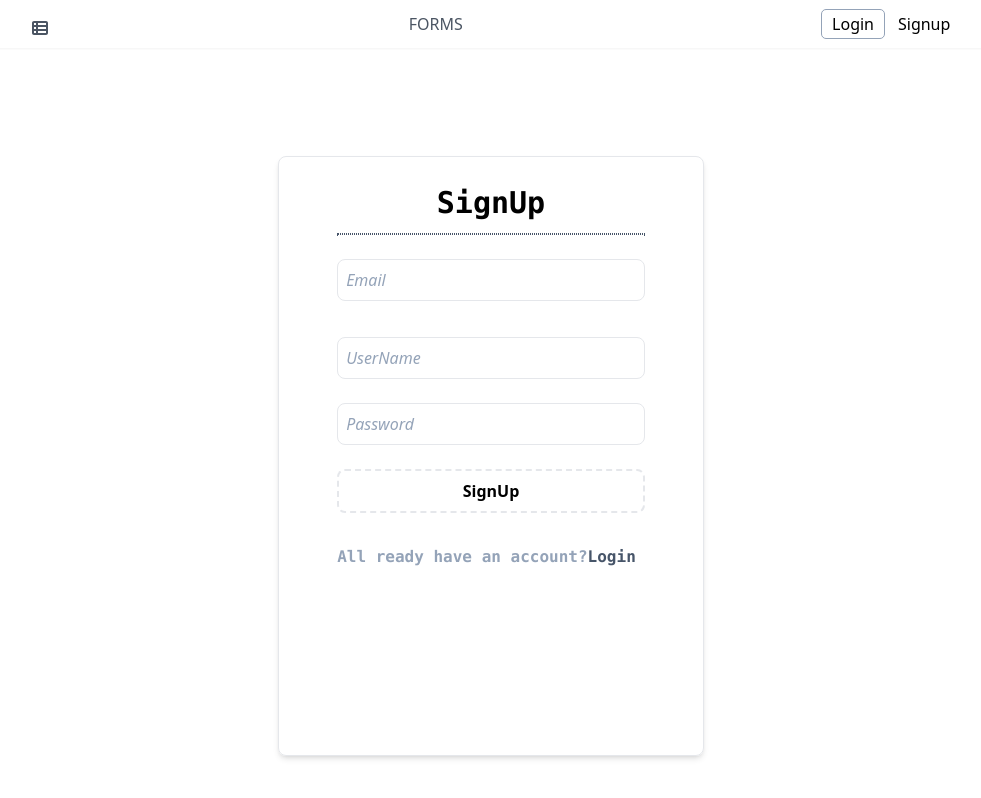
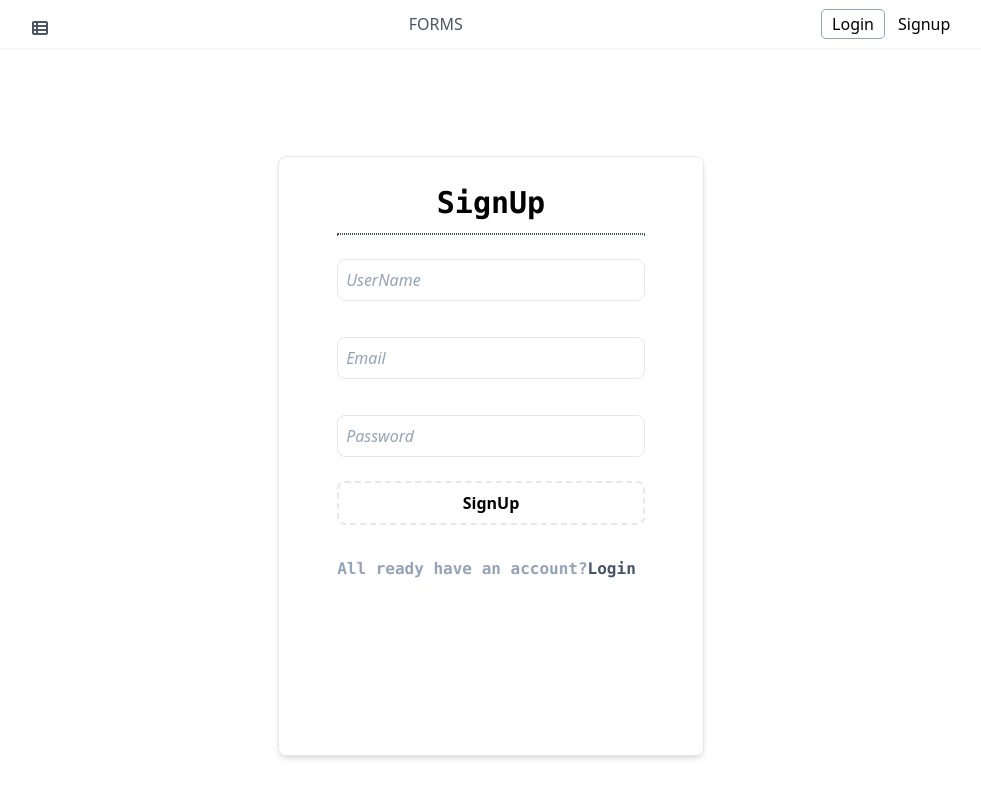
Before and after one commit to timeisnotgood/Forms, a React (Create React App) app in the folder Forms-web/: page /signup in a window 1280 px wide. Shown: the top 798 px of the page, without its empty margins (149-1130 px from the left). Built offline with nearby package versions, Linux system fonts and the light colour scheme.

Commit message:
signIn and Login Feature Added and Completed

```diff
--- a/Forms-web/package.json
+++ b/Forms-web/package.json
@@ -16,10 +16,12 @@
     "@fortawesome/free-regular-svg-icons": "^6.5.2",
     "@fortawesome/free-solid-svg-icons": "^6.5.2",
     "@fortawesome/react-fontawesome": "^0.2.0",
+    "axios": "^1.6.8",
     "react": "^18.2.0",
     "react-dom": "^18.2.0",
     "react-router-dom": "^6.22.3",
-    "react-scripts": "^5.0.1"
+    "react-scripts": "^5.0.1",
+    "uuid": "^9.0.1"
   },
   "browserslist": {
     "production": [
--- a/Forms-web/src/Pages/Login.jsx
+++ b/Forms-web/src/Pages/Login.jsx
@@ -1,8 +1,41 @@
-import React from 'react'
-import { Link } from 'react-router-dom'
+import axios from 'axios'
+import React, { useState } from 'react'
+import { Link, useNavigate } from 'react-router-dom'
 
 
 const Login = () => {
+
+  const [logindata, setlogindata] = useState({
+    username : "",
+    password : ""
+  })
+
+  const navigate = useNavigate();
+
+  const inputHandler = (e) =>{
+    setlogindata({...logindata, [e.target.name] : e.target.value});
+  }
+
+  const submitHandler = async(e) =>{
+    e.preventDefault();
+    console.log(logindata);
+
+    const loginResponse = await axios.post(`http://localhost:5000/user/getuser`,{
+      username : logindata.username,
+      password : logindata.password
+    },{
+      Headers : {
+        'Content-Type': 'application/json',
+        'Access-Control-Allow-Origin': '*'
+      }
+    }
+  )
+    const res = loginResponse.request.status;
+    console.log(res);
+    if(res == 200) navigate('/')
+
+  }
+
   return (
     <div className='flex flex-col justify-center items-center h-screen'>
 
@@ -10,14 +43,20 @@ const Login = () => {
       <div className='border-solid border rounded-lg w-1/3 h-2/3 shadow-md flex flex-col items-center gap-3 box-border p-5'>
         <h3 className='text-center font-mono font-semibold text-3xl mt-2'>Login</h3>
         <hr className='w-4/5 border-dotted border border-slate-600'/>
-        <form className='flex flex-col w-4/5 h-4/5 gap-6'>
+        <form
+          onSubmit={submitHandler}
+          className='flex flex-col w-4/5 h-4/5 gap-6'>
           <input
           type='text'
           placeholder='Email (or) UserName '
+          name='username'
+          onChange={inputHandler}
           className='border-doted placeholder:italic placeholder:text-slate-400 border mt-3 p-2 rounded-lg'/>
           <input
-             type='text'
+            type='text'
             placeholder='Password'
+            name='password'
+            onChange={inputHandler}
             className='border-doted placeholder:italic placeholder:text-slate-400 border p-2 rounded-lg'
           />
           <button className='border-dashed border-2 rounded-lg px-4 py-2 font-semibold'>Login</button>
--- a/Forms-web/src/Pages/Signup.jsx
+++ b/Forms-web/src/Pages/Signup.jsx
@@ -1,7 +1,41 @@
-import React from 'react'
-import { Link } from 'react-router-dom'
+import React, { useState } from 'react';
+import { Link, useNavigate } from 'react-router-dom';
+import { v4 as uuidv4 } from 'uuid';
+import axios, { Axios } from 'axios';
 
 const Signup = () => {
+
+  const navigate = useNavigate();
+  const [signUpData, setSignUpData] = useState({
+    username : "",
+    email : "",
+    password :""
+  })
+
+  const inputHandler = (e) =>{
+    setSignUpData({...signUpData,[e.target.name] : e.target.value});
+  }
+
+  const submitHandler = async(e) =>{
+    e.preventDefault();
+
+    const signInResponse = await axios.post(`http://localhost:5000/user/postuser`, {
+      id : uuidv4(),
+      username : signUpData.username,
+      email : signUpData.email,
+      password : signUpData.password,
+    },{
+    headers: {
+      'Content-Type': 'application/json',
+      'Access-Control-Allow-Origin': '*'
+    }})
+
+    const res = signInResponse.request.status;
+    if (res == 200) {
+      navigate("/login")
+    }
+  }
+
   return (
     <div className='flex flex-col justify-center items-center h-screen'>
 
@@ -9,21 +43,30 @@ const Signup = () => {
       <div className='border-solid border rounded-lg w-1/3 h-3/4 shadow-md flex flex-col items-center gap-3 box-border p-5'>
         <h3 className='text-center font-mono font-semibold text-3xl mt-2'>SignUp</h3>
         <hr className='w-4/5 border-dotted border border-slate-600'/>
-        <form className='flex flex-col w-4/5 h-4/5 gap-6'>
+        <form
+        className='flex flex-col w-4/5 h-4/5 gap-6'
+        onSubmit={submitHandler}>
+
           <input
           type='text'
-          placeholder='Email'
+          placeholder='UserName'
+          name='username'
+          onChange={inputHandler}
           className='border-doted placeholder:italic placeholder:text-slate-400 border mt-3 p-2 rounded-lg'/>
 
           <input
           type='text'
-          placeholder='UserName '
+          placeholder='Email'
+          name='email'
+          onChange={inputHandler}
           className='border-doted placeholder:italic placeholder:text-slate-400 border mt-3 p-2 rounded-lg'/>
 
           <input
-             type='text'
+            type='text'
             placeholder='Password'
-            className='border-doted placeholder:italic placeholder:text-slate-400 border p-2 rounded-lg'
+            name='password'
+            onChange={inputHandler}
+            className='border-doted placeholder:italic placeholder:text-slate-400 border mt-3 p-2 rounded-lg'
           />
           <button className='border-dashed border-2 rounded-lg px-4 py-2 font-semibold'>SignUp</button>
 
```
Also changed, not shown: 1 other file (tests, documents, lock files or other folders).
